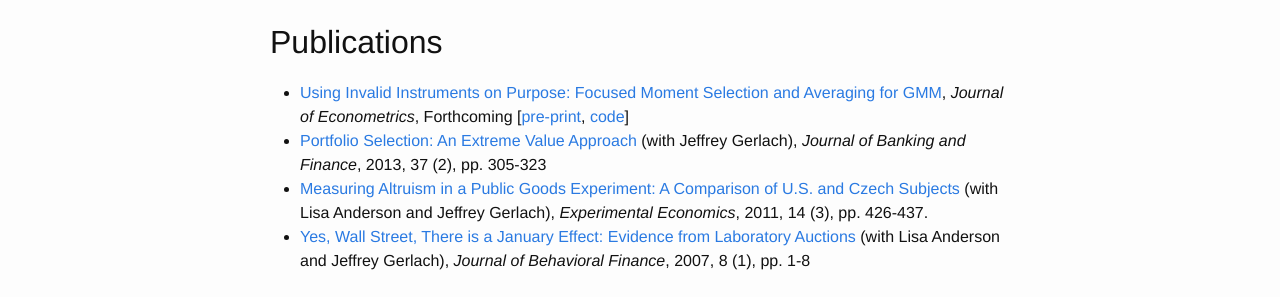
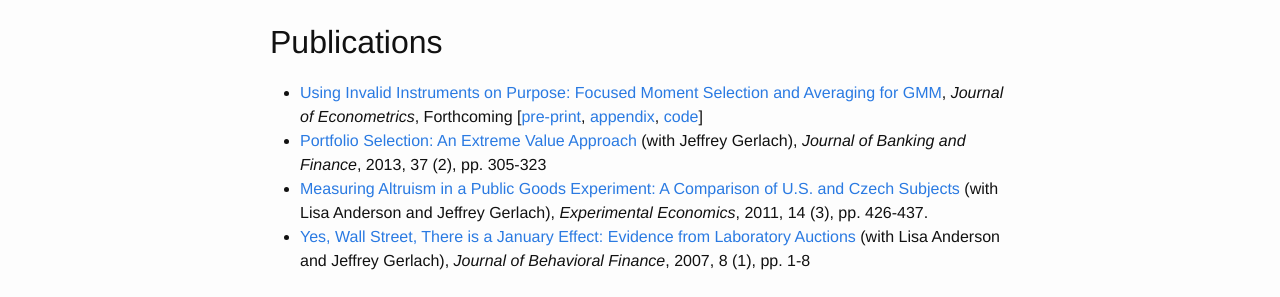
Before and after one commit to fditraglia/fditraglia.github.io, a Jekyll site: the page built from research.md, in a window 1280 px wide. Shown: the part 146-443 px from the top of the page. Built offline with Jekyll 4.4.1, drawn with Linux system fonts in a browser that asks for light colours.

Commit message:
update FMSC to final version and post online appendix

```diff
--- a/research.md
+++ b/research.md
@@ -5,7 +5,7 @@
 ---
 ## Publications
 
-- [Using Invalid Instruments on Purpose: Focused Moment Selection and Averaging for GMM](http://www.sciencedirect.com/science/article/pii/S0304407616301518), *Journal of Econometrics*, Forthcoming [[pre-print](http://ditraglia.com/pdf/DiTraglia_FMSC_2016_07_19.pdf), [code](https://github.com/fditraglia/fmsc)]
+- [Using Invalid Instruments on Purpose: Focused Moment Selection and Averaging for GMM](http://www.sciencedirect.com/science/article/pii/S0304407616301518), *Journal of Econometrics*, Forthcoming [[pre-print](http://ditraglia.com/pdf/FMSC.pdf), [appendix](http://ditraglia/com/pdf/FMSC_appendix.pdf), [code](https://github.com/fditraglia/fmsc)]
 - [Portfolio Selection: An Extreme Value Approach]({{ site.base }}/pdf/EV_paper.pdf) (with Jeffrey Gerlach), *Journal of Banking and Finance*, 2013, 37 (2), pp. 305-323
 - [Measuring Altruism in a Public Goods Experiment: A Comparison of U.S. and Czech Subjects](http://link.springer.com/article/10.1007%2Fs10683-011-9274-8) (with Lisa Anderson and Jeffrey Gerlach), *Experimental Economics*, 2011, 14 (3), pp. 426-437.
 - [Yes, Wall Street, There is a January Effect: Evidence from Laboratory Auctions](http://www.tandfonline.com/doi/abs/10.1080/15427560709337012) (with Lisa Anderson and Jeffrey Gerlach), *Journal of Behavioral Finance*, 2007, 8 (1), pp. 1-8
```
Also changed, not shown: 4 other files.
